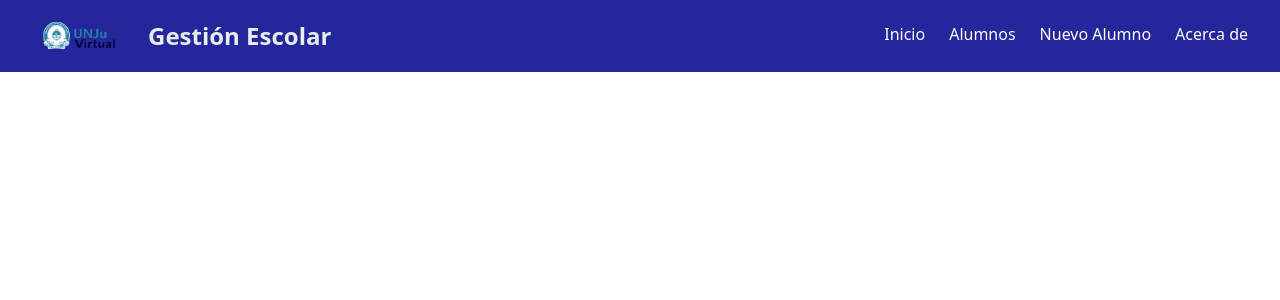
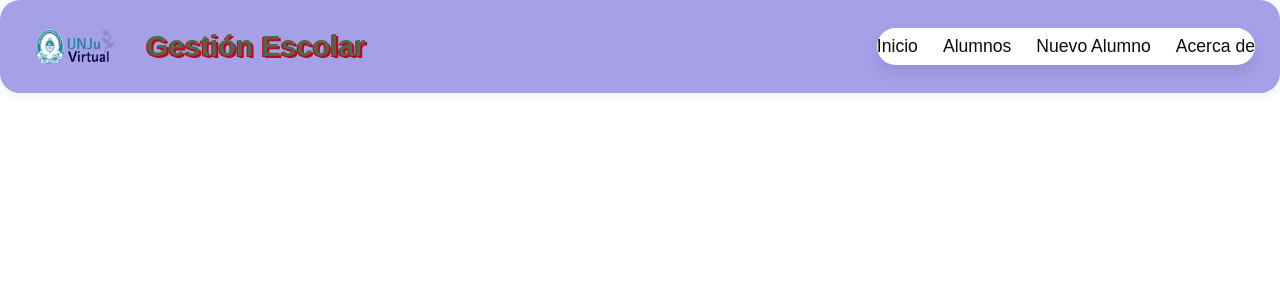
Before and after one commit to valenmadrigal/tp05PV2025Grupo20, a React (Vite) app in the folder tp05PV2025Grupo20/: page /Acerca in a window 1280 px wide. Shown: the top 300 px of the page. Built offline with nearby package versions, Linux system fonts and the light colour scheme.

Commit message:
Cambio en NavBar Franco Arcibia

```diff
--- a/tp05PV2025Grupo20/src/App.jsx
+++ b/tp05PV2025Grupo20/src/App.jsx
@@ -11,8 +11,8 @@ function App() {
       <div className="container mt-3">
         <Routes>
           <Route path="/" element={<Home />} />
-          <Route path="/alumnos" element={<ListaAlumnos />} /> {/* <-- agregado ahora mismo */}
-         <Route path="/alumnos/nuevo" element={<NuevoAlumno />} /> {/* <-- Cambiado */}
+          <Route path="/alumnos" element={<ListaAlumnos />} />
+         <Route path="/alumnos/nuevo" element={<NuevoAlumno />} />
         </Routes>
       </div>
     </Router>
--- a/tp05PV2025Grupo20/src/assets/components/NavBar.jsx
+++ b/tp05PV2025Grupo20/src/assets/components/NavBar.jsx
@@ -1,22 +1,39 @@
+import React, { useState } from 'react'; // Importa useState
 import { Link } from 'react-router-dom';
 import '../css/NavBar.css';
 import logo from '../css/logo.png'; // Importa el logo
 
 export default function NavBar() {
+  const [menuOpen, setMenuOpen] = useState(false); // Estado para controlar si el menú móvil está abierto
+
+  const toggleMenu = () => {
+    setMenuOpen(!menuOpen); // Cambia el estado de menuOpen a su contrario
+  };
+
   return (
     <nav className="navbar">
       <div className="navbar-brand">
-        <Link to="/" className="navbar-logo">
+        <Link to="/" className="navbar-logo" onClick={() => setMenuOpen(false)}> {/* Cierra el menú al hacer clic en el logo */}
           <img src={logo} alt="Logo" className="logo-image" />
           <span>Gestión Escolar</span>
         </Link>
       </div>
 
-      <ul className="navbar-links">
-        <li><Link to="/" className="nav-link">Inicio</Link></li>
-        <li><Link to="/alumnos" className="nav-link">Alumnos</Link></li>
-        <li><Link to="/nuevo-alumno" className="nav-link">Nuevo Alumno</Link></li>
-        <li><Link to="/acerca" className="nav-link">Acerca de</Link></li>
+      {/* Botón de hamburguesa. Visible solo en pantallas pequeñas gracias al CSS. */}
+      {/* Añade la clase 'open' cuando el menú está abierto para cambiar el icono */}
+      <button className={`hamburger-button ${menuOpen ? 'open' : ''}`} onClick={toggleMenu}>
+        <div className="bar1"></div>
+        <div className="bar2"></div>
+        <div className="bar3"></div>
+      </button>
+
+      {/* Lista de enlaces. Su visibilidad se controla con el estado 'menuOpen' y el CSS. */}
+      {/* Añade la clase 'active' cuando el menú está abierto */}
+      <ul className={`navbar-links ${menuOpen ? 'active' : ''}`}>
+        <li><Link to="/" className="nav-link" onClick={() => setMenuOpen(false)}>Inicio</Link></li>
+        <li><Link to="/alumnos" className="nav-link" onClick={() => setMenuOpen(false)}>Alumnos</Link></li>
+        <li><Link to="/nuevo-alumno" className="nav-link" onClick={() => setMenuOpen(false)}>Nuevo Alumno</Link></li>
+        <li><Link to="/acerca" className="nav-link" onClick={() => setMenuOpen(false)}>Acerca de</Link></li>
       </ul>
     </nav>
   );
--- a/tp05PV2025Grupo20/src/assets/css/NavBar.css
+++ b/tp05PV2025Grupo20/src/assets/css/NavBar.css
@@ -1,74 +1,214 @@
+/* --- NavBar.css --- */
+
 /* Contenedor principal de la barra de navegación */
 .navbar {
-  display: flex; /* Elementos en una sola fila */
-  justify-content: space-between; /* Espacio entre los elementos (izquierda y derecha) */
-  align-items: center; /* Centrado vertical */
-  background-color: #23279b; /* Color de fondo oscuro */
-  padding: 0.8rem 2rem; /* Espaciado interno (vertical y horizontal) */
-  position: sticky; /* La barra se mantiene visible en la parte superior al hacer scroll */
-  top: 0; /* Fijada al borde superior */
-  z-index: 1000; /* Asegura que se superponga a otros elementos */
-  box-shadow: 0 2px 5px rgba(250, 249, 249, 0.1); /* Sombra sutil para efecto de elevación */
-}
-/* Contenedor de la marca o logo */
-.navbar-brand {
-  font-size: 1.5rem; /* Tamaño de fuente grande */
-  font-weight: bold; /* Fuente en negrita */
-}
-/* Enlace del logo/marca */
-.navbar-logo {
-  color: #e9ecec;
-  text-decoration: none;
-  transition: color 0.3s ease;
-}
-/* Lista de enlaces de navegación */
-.navbar-links {
-  list-style: none; /* Quita los puntos de la lista */
-  display: flex; /* Muestra los enlaces en fila */
-  gap: 1.5rem; /* Espacio entre los enlaces */
-  margin: 0; /* Quita el margen por defecto */
-  padding: 0;
-}
-/* Estilo individual de cada enlace */
-.nav-link {
-  color: #ffffff;
-  text-decoration: none;
-  font-size: 1rem;
-  transition: color 0.3s ease, border-bottom 0.3s ease;
-  padding-bottom: 2px;
-  border-bottom: 2px solid transparent;
+  background-color: #a6a0e9; /* Fondo blanco */
+  color: #0f0e0e; /* Color de texto predeterminado */
+  padding: 15px 25px; /* Espaciado interno */
+  display: flex;
+  justify-content: space-between; /* Espacio entre el logo y los enlaces/botón */
+  align-items: center; /* Centrar verticalmente */
+  box-shadow: 0 2px 10px rgba(0, 0, 0, 0.08); /* Sombra suave */
+  font-family: 'Arial', sans-serif;
+  position: relative; /* Importante: Permite posicionar elementos hijos de forma absoluta */
+  z-index: 1000; /* Asegura que esté por encima de otros elementos */
+  border-radius: 20px;
 }
 
-/* Efecto al pasar el mouse sobre un enlace */
-.nav-link:hover {
-  color: #00d5ff; /* Cambia el color del texto */
-  border-bottom: 2px solid #00eeff; /* Muestra un subrayado con el mismo color */
+.navbar-logo span {
+  /* Tamaño y peso de la letra */
+  font-size: 1.8rem; /* Letras grandes */
+  font-weight: 700; /* Negrita para mayor impacto */
+
+  /* Color oscuro tenue */
+  color: #466b55; /* Un gris oscuro, casi negro pero más suave */
+
+  /* Sombreado rojizo */
+  text-shadow:
+
+    -1px 1px 0 #cc0000,  /* Abajo-izquierda */
+    2px 2px 0 #cc0000;   /* Abajo-derecha */
+  /* El color #cc0000 es un rojo fuerte, puedes ajustar la intensidad */
+
+  /* Espaciado para que se vea más como un "botón" si lo deseas */
+  padding: 5px 10px;
+
+  /* Borde redondeado */
+  border-radius: 8px; /* Ajusta el valor para más o menos redondeado */
+
+  /* Transición para efectos hover si añades interactividad */
+  transition: all 0.3s ease;
 }
-/* Diseño adaptable para pantallas pequeñas */
-@media (max-width: 768px) {
-  .navbar {
-    flex-direction: column; /* Cambia a disposición vertical */
-    align-items: flex-start; /* Alinea los elementos a la izquierda */
-  }
-  .navbar-links {
-    flex-direction: column; /* Enlaces en columna */
-    width: 100%; /* Ocupan todo el ancho */
-    margin-top: 0.5rem; /* Espacio superior */
-  }
-  .nav-link {
-    padding: 0.5rem 0; /* Espaciado vertical para los enlaces */
-  }
+
+/* Opcional: Estilos al pasar el mouse por encima del logo completo */
+.navbar-logo:hover span {
+  color: #000000; /* Un negro más puro al pasar el mouse */
+  text-shadow:
+    -1px -1px 0 #ff3333,
+    1px -1px 0 #ff3333,
+    -1px 1px 0 #ff3333,
+    1px 1px 0 #ff3333; /* Un rojo más brillante al pasar el mouse */
 }
-/* Imagen del logo */
-.logo-image {
-  width: 100px; /* Ajusta el tamaño según lo necesites */
-  height: 32px;
-  margin-right: 0.5rem;
-  vertical-align: middle;
+/* Estilos para el área del logo/marca */
+.navbar-brand {
+  display: flex;
+  align-items: center;
 }
-/* Alinea logo y texto horizontalmente */
+
 .navbar-logo {
   display: flex;
   align-items: center;
-  gap: 0.5rem;
+  text-decoration: none;
+  color: #333;
+  font-weight: bold;
+  font-size: 1.5rem;
 }
+
+.logo-image {
+  height: 40px; /* Tamaño del logo */
+  margin-right: 10px; /* Espacio entre el logo y el texto */
+}
+
+/* Estilos de los enlaces de navegación (escritorio) */
+.navbar-links {
+  list-style: none; /* Quitar viñetas de lista */
+  margin: 0;
+  padding: 0;
+  display: flex; /* Mostrar enlaces en fila */
+  gap: 25px; /* Espacio entre enlaces */
+  transition: all 0.3s ease; /* Transición general para suavizar cambios */
+ border-radius: 20px;
+}
+
+.nav-link {
+  text-decoration: none;
+  color: #0c0c0c;
+  font-size: 1.1rem;
+  padding: 5px 0;
+  transition: color 0.3s ease, border-bottom 0.3s ease;
+  position: relative; /* Para el efecto de subrayado */
+border-radius: 20px;}
+
+.nav-link::after {
+  content: '';
+  position: absolute;
+  left: 0;
+  bottom: 0;
+  width: 0;
+  height: 2px;
+  background-color: #007bff; /* Color del subrayado */
+  transition: width 0.3s ease;
+  border-radius: 20px;
+}
+
+.nav-link:hover {
+  color: #007bff; /* Color al pasar el mouse */
+}
+
+.nav-link:hover::after,
+.nav-link.active-link::after { /* Opcional: para el enlace activo de react-router-dom */
+  width: 100%;
+}
+
+/* --- Estilos del Botón de Hamburguesa --- */
+.hamburger-button {
+  display: none; /* Oculto por defecto en pantallas grandes */
+  background: none;
+  border: none;
+  cursor: pointer;
+  padding: 10px;
+  z-index: 1001; /* Asegura que esté por encima del menú */
+}
+
+.hamburger-button div {
+  width: 25px;
+  height: 3px;
+  background-color: #333;
+  margin: 5px 0;
+  transition: all 0.3s ease;
+  border-radius: 2px;
+}
+
+/* Animación del botón de hamburguesa a "X" */
+.hamburger-button.open .bar1 {
+  transform: translateY(8px) rotate(45deg);
+}
+
+.hamburger-button.open .bar2 {
+  opacity: 0;
+}
+
+.hamburger-button.open .bar3 {
+  transform: translateY(-8px) rotate(-45deg);
+}
+
+/* --- Media Queries para Responsividad (el "se achica la pantalla") --- */
+@media (max-width: 768px) { /* Este breakpoint determina cuándo aparece el menú de hamburguesa */
+  .navbar {
+    padding: 10px 20px;
+  }
+
+  /* Oculta los enlaces en pantallas pequeñas por defecto */
+  .navbar-links {
+    display: flex; /* Mantenemos flex para la columna */
+    flex-direction: column; /* Apila los enlaces verticalmente */
+    position: absolute; /* Posiciona el menú de forma absoluta */
+    top: 100%; /* Coloca el menú justo debajo de la navbar */
+    right: 0; /* Alinea el menú a la derecha */
+    width: 200px; /* Ancho del menú desplegable */
+    background-color: #ffffff; /* Fondo para el menú desplegable */
+    box-shadow: 0 8px 16px rgba(0, 0, 0, 0.1); /* Sombra para el menú */
+    padding: 10px 0; /* Relleno interno del menú */
+    border-top: 1px solid #eee;
+    z-index: 999; /* Asegura que el menú esté por encima del contenido */
+
+    /* Animación de deslizamiento hacia abajo */
+    max-height: 0; /* Oculto por defecto */
+    overflow: hidden; /* Oculta el contenido que excede el max-height */
+    opacity: 0; /* Lo hacemos invisible */
+    pointer-events: none; /* No permite interacciones cuando está cerrado */
+    transition: max-height 0.0s 0.3s, opacity 0.3s ease, padding 0.3s ease; /* Retraso para max-height */
+  }
+
+  /* Cuando el menú está activo (abierto) */
+  .navbar-links.active {
+    max-height: 300px; /* Altura suficiente para mostrar todos los enlaces */
+    opacity: 1; /* Lo hacemos visible */
+    pointer-events: all; /* Permite interacciones */
+    transition: max-height 0.3s ease-out, opacity 0.3s ease, padding 0.3s ease; /* Transición sin retraso */
+   background-color: rgba(0, 0, 0, 0.8); /* Fondo negro con 80% de opacidad */
+    color: #ffffff; /* Cambia el color del texto de los enlaces a blanco */
+    /* Opcional: para un efecto de desenfoque detrás del menú (soporte de navegador variable) */
+    /* backdrop-filter: blur(5px); */
+  }
+    /* Asegúrate de que los enlaces dentro del menú también sean visibles con el fondo oscuro */
+  .navbar-links.active .nav-link {
+    color: #ffffff; /* Color del texto del enlace en blanco */
+  }
+
+  .navbar-links.active .nav-link:hover {
+    color: #007bff; /* Color del enlace al pasar el mouse */
+  }
+
+
+  .navbar-links li {
+    width: 100%;
+    text-align: right; /* Alinea los enlaces a la derecha */
+    padding: 8px 20px; /* Relleno para cada elemento de la lista */
+  }
+
+  .nav-link {
+    display: block; /* Para que el padding ocupe todo el ancho del li */
+    width: 100%;
+    font-size: 1.1rem;
+    padding: 5px 0; /* Ajusta el padding si es necesario */
+  }
+
+  .nav-link::after {
+    display: none; /* Oculta el subrayado animado en móvil si no lo quieres */
+  }
+
+  .hamburger-button {
+    display: block; /* Muestra el botón de hamburguesa en móvil */
+  }
+}
```
